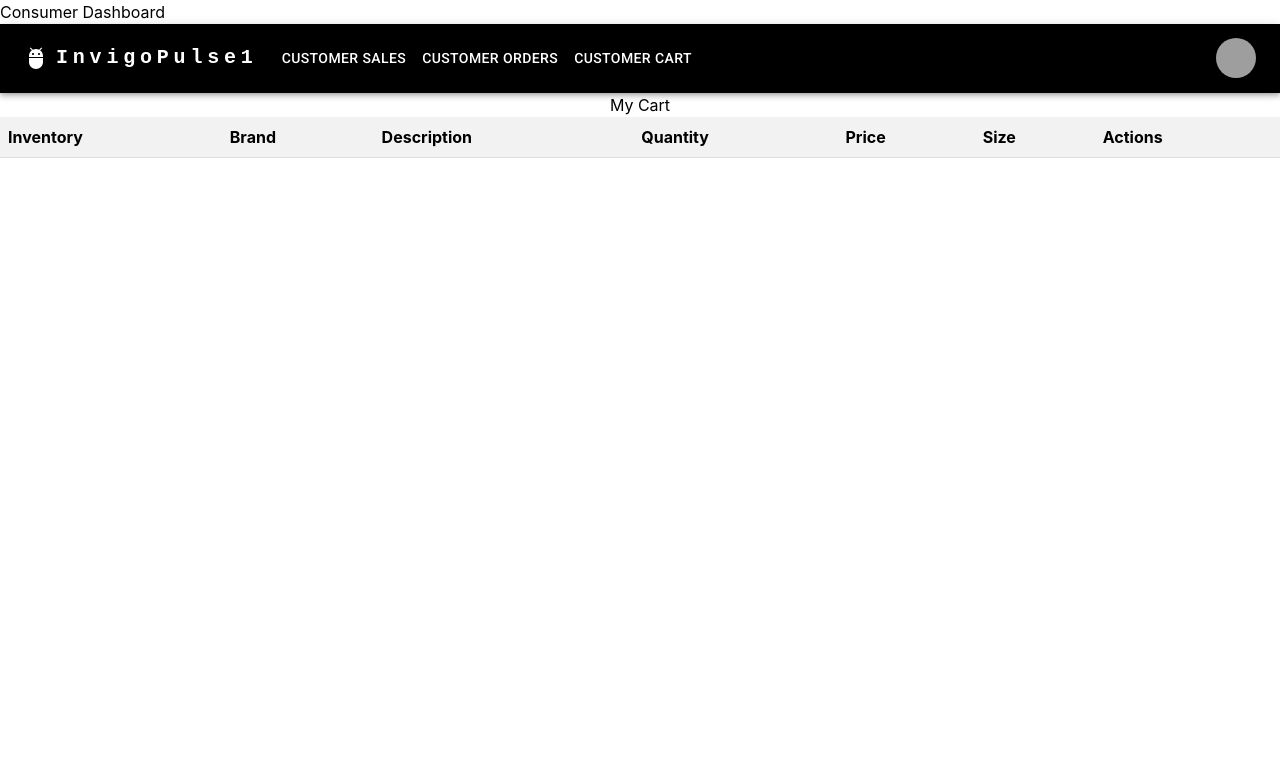
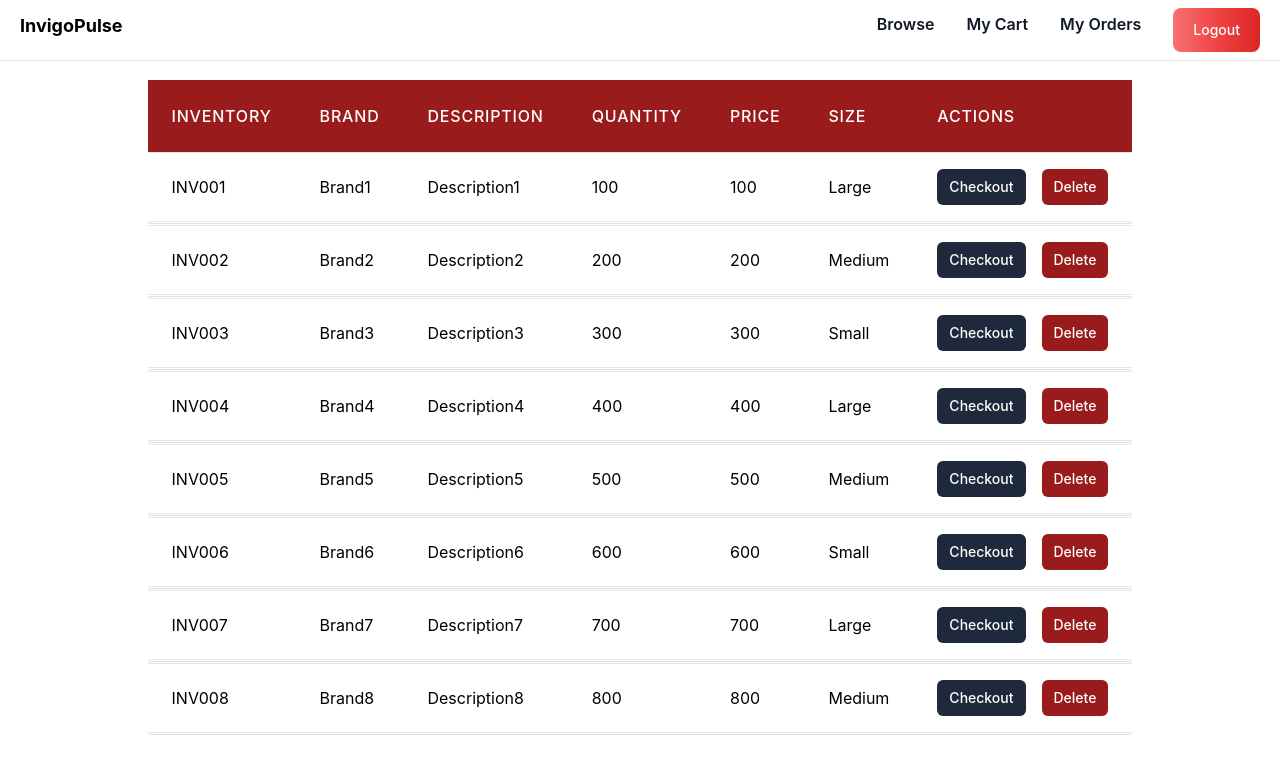
Before and after one commit to ritu456286/InvigoPulse, a React (Create React App) app in the folder client/: page /customer/customercart in a window 1280 px wide. Shown: the top 774 px of the page. Built offline with nearby package versions, Linux system fonts and the light colour scheme; sample sign-in values are in the browser's storage; grey boxes are pictures that could not be loaded.

Commit message:
updated customer navbar, added logout notification, updated customer cart UI

```diff
--- a/client/src/App.js
+++ b/client/src/App.js
@@ -14,7 +14,6 @@ import CompanySales from "./components/companyOrdersAndSales/companysales";
 import ProductSalesPage from "./components/customerSelectType/products";
 import CustomerCart from "./components/customerCart/customercart";
 import MyOrdersPage from "./components/customerOrders/customerorders";
-import Example from "./components/ConsumerDashboard/example";
 import { ToastContainer } from "react-toastify";
 import "react-toastify/dist/ReactToastify.css";
 function App() {
@@ -29,7 +28,6 @@ function App() {
             <Route path="/customer/" element={<AllProducts />} />
             <Route path="/customer/customercart" element={<CustomerCart />} />
             <Route path="/customer/customerorders" element={<MyOrdersPage />} />
-            <Route path="/customer/ex" element={<Example />} />
           </Route>
           <Route path="/companypage" element={<CompanyPage />} />
           <Route path="/companyinventory" element={<CompanyInventory />} />
--- a/client/src/components/ConsumerDashboard/ConsumerDash.js
+++ b/client/src/components/ConsumerDashboard/ConsumerDash.js
@@ -4,6 +4,7 @@ import { useContext, useEffect } from "react";
 import { AuthContext } from "../../cotexts/AuthContext";
 import { useNavigate } from "react-router-dom";
 import axios from "axios";
+import ResponsiveAppBarcust from "../navbar/navbarcust";
 const ConsumerDash = () => {
   const navigate = useNavigate();
   const { currentUser } = useContext(AuthContext);
@@ -16,8 +17,8 @@ const ConsumerDash = () => {
     }
   }, []);
   return (
-    <div>
-      <h1>Consumer Dashboard</h1>
+    <div className="p-20">
+      <ResponsiveAppBarcust />
       <Outlet />
     </div>
   );
--- a/client/src/components/customerCart/customercart.js
+++ b/client/src/components/customerCart/customercart.js
@@ -3,11 +3,13 @@ import axios from "axios";
 import "./customercart.css"; // Import CSS file for styling
 import ResponsiveAppBarcust from "../navbar/navbarcust";
 import { AuthContext } from "../../cotexts/AuthContext";
+import data from "../../json/allproducts.json";
 const CustomerCart = () => {
   const [cartData, setCartData] = useState([]);
   const { currentUser } = useContext(AuthContext);
   useEffect(() => {
     //fetchCartData(); // Fetch cart data when component mounts
+    setCartData(data);
     console.log(currentUser);
   }, []); // Empty dependency array ensures useEffect runs only once when component mounts
 
@@ -71,34 +73,64 @@ const CustomerCart = () => {
   };
 
   return (
-    <div>
-      <ResponsiveAppBarcust />
-      <h2>My Cart</h2>
-      <table className="cart-table">
-        <thead>
+    <div className="flex items-center justify-center">
+      {/* <ResponsiveAppBarcust /> */}
+      <table
+        className="divide-y divide-gray-200"
+        style={{ margin: "auto", width: "80%" }}
+      >
+        <thead className="bg-red-800 text-white">
           <tr>
-            <th>Inventory</th>
-            <th>Brand</th>
-            <th>Description</th>
-            <th>Quantity</th>
-            <th>Price</th>
-            <th>Size</th>
-            <th>Actions</th>
+            <th className="px-6 py-6 text-left text-l font-medium uppercase tracking-wider">
+              Inventory
+            </th>
+            <th className="px-6 py-6 text-left text-l font-medium uppercase tracking-wider">
+              Brand
+            </th>
+            <th className="px-6 py-6 text-left text-l font-medium uppercase tracking-wider">
+              Description
+            </th>
+            <th className="px-6 py-6 text-left text-l font-medium uppercase tracking-wider">
+              Quantity
+            </th>
+            <th className="px-6 py-6 text-left text-l font-medium uppercase tracking-wider">
+              Price
+            </th>
+            <th className="px-6 py-6 text-left text-l font-medium uppercase tracking-wider">
+              Size
+            </th>
+            <th className="px-6 py-6 text-left text-l font-medium uppercase tracking-wider">
+              Actions
+            </th>
           </tr>
         </thead>
-        <tbody>
+        <tbody className="bg-white divide-y divide-gray-200">
           {cartData.map((item, index) => (
             <React.Fragment key={index}>
               <tr>
-                <td>{item.inventoryId}</td>
-                <td>{item.brand}</td>
-                <td>{item.Description}</td>
-                <td>{item.quantity}</td>
-                <td>{item.Price}</td>
-                <td>{item.Size}</td>
-                <td>
-                  <button onClick={() => handleCheckout(item)}>Checkout</button>
-                  <button onClick={() => handleDeleteItem(item)}>Delete</button>
+                <td className="px-6 py-4 whitespace-nowrap">
+                  {item.inventoryId}
+                </td>
+                <td className="px-6 py-4 whitespace-nowrap">{item.brand}</td>
+                <td className="px-6 py-4 whitespace-nowrap">
+                  {item.Description}
+                </td>
+                <td className="px-6 py-4 whitespace-nowrap">{item.quantity}</td>
+                <td className="px-6 py-4 whitespace-nowrap">{item.Price}</td>
+                <td className="px-6 py-4 whitespace-nowrap">{item.Size}</td>
+                <td className="px-6 py-4 whitespace-nowrap">
+                  <button
+                    className="text-white bg-slate-800 hover:bg-slate-700 px-3 py-2 rounded-md text-sm font-medium"
+                    onClick={() => handleCheckout(item)}
+                  >
+                    Checkout
+                  </button>
+                  <button
+                    className="text-white bg-red-800 hover:bg-red-700 px-3 py-2 rounded-md text-sm font-medium ml-4"
+                    onClick={() => handleDeleteItem(item)}
+                  >
+                    Delete
+                  </button>
                 </td>
               </tr>
               <tr className="line-row">
--- a/client/src/components/customerLogin/customerlogin.js
+++ b/client/src/components/customerLogin/customerlogin.js
@@ -4,6 +4,7 @@ import { Link, useNavigate } from "react-router-dom";
 import { AuthContext } from "../../cotexts/AuthContext";
 import { toast } from "react-toastify";
 import register_svg from "../../asserts/register_svg.svg";
+import axios from "axios";
 function CustomerLogin() {
   const [email, setEmail] = useState(null);
   const [password, setPassword] = useState(null);
--- a/client/src/components/customerRegister/customerregister.js
+++ b/client/src/components/customerRegister/customerregister.js
@@ -4,9 +4,8 @@ import { supabase } from "../../supabaseConfig";
 import { AuthContext } from "../../cotexts/AuthContext";
 import { toast } from "react-toastify";
 import { Box } from "@mui/material";
-
+import axios from "axios";
 import register_svg from "../../asserts/register_svg.svg";
-import axios from "axios";
 function CustomerRegister() {
   const style = {
     bgcolor: "background.paper",
--- a/client/src/components/navbar/navbarcust.js
+++ b/client/src/components/navbar/navbarcust.js
@@ -1,26 +1,29 @@
-import * as React from 'react';
-import { Link } from 'react-router-dom';
-import AppBar from '@mui/material/AppBar';
-import Box from '@mui/material/Box';
-import Toolbar from '@mui/material/Toolbar';
-import IconButton from '@mui/material/IconButton';
-import Typography from '@mui/material/Typography';
-import Menu from '@mui/material/Menu';
-import MenuIcon from '@mui/icons-material/Menu';
-import Container from '@mui/material/Container';
-import Avatar from '@mui/material/Avatar';
-import Button from '@mui/material/Button';
-import Tooltip from '@mui/material/Tooltip';
-import MenuItem from '@mui/material/MenuItem';
-import AdbIcon from '@mui/icons-material/Adb';
-
-const pages = ['Customer Sales', 'Customer Orders', 'Customer Cart', ];
-const settings = ['Profile', 'Account', 'Dashboard', 'Logout'];
-
+import * as React from "react";
+import { Link, Navigate, useNavigate } from "react-router-dom";
+import AppBar from "@mui/material/AppBar";
+import Box from "@mui/material/Box";
+import Toolbar from "@mui/material/Toolbar";
+import IconButton from "@mui/material/IconButton";
+import Typography from "@mui/material/Typography";
+import Menu from "@mui/material/Menu";
+import MenuIcon from "@mui/icons-material/Menu";
+import Container from "@mui/material/Container";
+import Avatar from "@mui/material/Avatar";
+import Button from "@mui/material/Button";
+import Tooltip from "@mui/material/Tooltip";
+import MenuItem from "@mui/material/MenuItem";
+import AdbIcon from "@mui/icons-material/Adb";
+import { AuthContext } from "../../cotexts/AuthContext";
+import { useContext } from "react";
+import { toast } from "react-toastify";
+const pages = ["Customer Sales", "Customer Orders", "Customer Cart"];
+const settings = ["Profile", "Account", "Dashboard", "Logout"];
 function ResponsiveAppBarcust() {
   const [anchorElNav, setAnchorElNav] = React.useState(null);
   const [anchorElUser, setAnchorElUser] = React.useState(null);
-
+  const { currentUser, signOutUser, signIn, loginUser } =
+    useContext(AuthContext);
+  const navigate = useNavigate();
   const handleOpenNavMenu = (event) => {
     setAnchorElNav(event.currentTarget);
   };
@@ -35,112 +38,58 @@ function ResponsiveAppBarcust() {
   const handleCloseUserMenu = () => {
     setAnchorElUser(null);
   };
-
+  const logOut = async () => {
+    await signOutUser();
+    toast.success("Logged out successfully !", {
+      toastId: "Logout",
+      position: "top-right",
+      autoClose: 5000,
+      hideProgressBar: false,
+      closeOnClick: true,
+      pauseOnHover: true,
+      draggable: true,
+      progress: undefined,
+      theme: "colored",
+    });
+    navigate("/login");
+  };
   return (
-    <AppBar position="static" sx={{ backgroundColor: 'black' }}>
-      <Container maxWidth="xl">
-        <Toolbar disableGutters>
-          <AdbIcon sx={{ display: { xs: 'none', md: 'flex' }, mr: 1 }} />
-          <Typography
-            variant="h6"
-            noWrap
-            component={Link}
-            to="/"
-            sx={{
-              mr: 2,
-              display: { xs: 'none', md: 'flex' },
-              fontFamily: 'monospace',
-              fontWeight: 700,
-              letterSpacing: '.3rem',
-              color: 'white',
-              textDecoration: 'none',
+    <nav className="flex backdrop-filter backdrop-blur-lg bg-opacity-30 border-b border-gray-200 justify-evenly fixed px-5 right-0 left-0 top-0 mb-20 bg-white z-10">
+      <div className="flex justify-between w-full">
+        <h3 className="text-lg font-bold py-3">InvigoPulse</h3>
+        <div className="flex w-auto space-x-4 text-gray-900 gap-4">
+          <Link
+            to="/customer/"
+            className="font-semibold py-3 hover:border-b-2 hover:border-red-600"
+          >
+            Browse
+          </Link>
+          <Link
+            to="/customer/customercart"
+            className="font-semibold py-3 hover:border-b-2 hover:border-red-600"
+          >
+            My Cart
+          </Link>
+          <Link
+            to="/customer/customerorders"
+            className="font-semibold py-3 hover:border-b-2 hover:border-red-600"
+          >
+            My Orders
+          </Link>
+          <button
+            className=" my-2 align-middle text-white w-auto bg-gradient-to-r py-3 from-red-400 via-red-500 to-red-600 hover:bg-gradient-to-br focus:ring-4 focus:outline-none focus:ring-red-300 dark:focus:ring-red-800 font-medium rounded-lg text-sm px-5 text-center"
+            onClick={() => {
+              logOut();
             }}
           >
-            InvigoPulse1
-          </Typography>
+            <p>Logout</p>
+          </button>
+        </div>
+      </div>
 
-          <Box sx={{ flexGrow: 1, display: { xs: 'flex', md: 'none' } }}>
-            <IconButton
-              size="large"
-              aria-label="menu"
-              aria-controls="menu-appbar"
-              aria-haspopup="true"
-              onClick={handleOpenNavMenu}
-              color="inherit"
-            >
-              <MenuIcon />
-            </IconButton>
-            <Menu
-              id="menu-appbar"
-              anchorEl={anchorElNav}
-              anchorOrigin={{
-                vertical: 'bottom',
-                horizontal: 'left',
-              }}
-              keepMounted
-              transformOrigin={{
-                vertical: 'top',
-                horizontal: 'left',
-              }}
-              open={Boolean(anchorElNav)}
-              onClose={handleCloseNavMenu}
-              sx={{
-                display: { xs: 'block', md: 'none' },
-              }}
-            >
-              {pages.map((page) => (
-                <MenuItem key={page} onClick={handleCloseNavMenu}>
-                  <Typography textAlign="center" sx={{ color: 'black' }}>{page}</Typography>
-                </MenuItem>
-              ))}
-            </Menu>
-          </Box>
-
-          <Box sx={{ flexGrow: 1, display: { xs: 'none', md: 'flex' } }}>
-            {pages.map((page) => (
-              <Button
-                key={page}
-                component={Link}
-                to={`/${page.toLowerCase().replace(' ', '')}`}
-                sx={{ my: 2, color: 'white', display: 'block' }}
-              >
-                {page}
-              </Button>
-            ))}
-          </Box>
-
-          <Box sx={{ flexGrow: 0 }}>
-            <Tooltip title="Open settings">
-              <IconButton onClick={handleOpenUserMenu} sx={{ p: 0 }}>
-                <Avatar alt="User Avatar" src="/static/images/avatar.jpg" />
-              </IconButton>
-            </Tooltip>
-            <Menu
-              sx={{ mt: '45px' }}
-              id="menu-appbar"
-              anchorEl={anchorElUser}
-              anchorOrigin={{
-                vertical: 'top',
-                horizontal: 'right',
-              }}
-              keepMounted
-              transformOrigin={{
-                vertical: 'top',
-                horizontal: 'right',
-              }}
-              open={Boolean(anchorElUser)}
-              onClose={handleCloseUserMenu}
-            >
-              {settings.map((setting) => (
-                <MenuItem key={setting} onClick={handleCloseUserMenu}>
-                  <Typography textAlign="center" sx={{ color: 'black' }}>{setting}</Typography>
-                </MenuItem>
-              ))}
-            </Menu>
-          </Box>
-        </Toolbar>
-      </Container>
-    </AppBar>
+      {/* {(currentUser.user_metadata.role == 'service_provider') &&
+          <Link to="/dashboard/provider">Provider Dashboard</Link>}*/}
+    </nav>
   );
 }
 export default ResponsiveAppBarcust;
--- /dev/null
+++ b/client/src/json/allproducts.json
@@ -0,0 +1,66 @@
+[
+  {
+    "brand": "Brand1",
+    "Description": "Description1",
+    "inventoryId": "INV001",
+    "quantity": 100,
+    "Size": "Large",
+    "Price": 100
+  },
+  {
+    "brand": "Brand2",
+    "Description": "Description2",
+    "inventoryId": "INV002",
+    "quantity": 200,
+    "Size": "Medium",
+    "Price": 200
+  },
+  {
+    "brand": "Brand3",
+    "Description": "Description3",
+    "inventoryId": "INV003",
+    "quantity": 300,
+    "Size": "Small",
+    "Price": 300
+  },
+  {
+    "brand": "Brand4",
+    "Description": "Description4",
+    "inventoryId": "INV004",
+    "quantity": 400,
+    "Size": "Large",
+    "Price": 400
+  },
+  {
+    "brand": "Brand5",
+    "Description": "Description5",
+    "inventoryId": "INV005",
+    "quantity": 500,
+    "Size": "Medium",
+    "Price": 500
+  },
+  {
+    "brand": "Brand6",
+    "Description": "Description6",
+    "inventoryId": "INV006",
+    "quantity": 600,
+    "Size": "Small",
+    "Price": 600
+  },
+  {
+    "brand": "Brand7",
+    "Description": "Description7",
+    "inventoryId": "INV007",
+    "quantity": 700,
+    "Size": "Large",
+    "Price": 700
+  },
+  {
+    "brand": "Brand8",
+    "Description": "Description8",
+    "inventoryId": "INV008",
+    "quantity": 800,
+    "Size": "Medium",
+    "Price": 800
+  }
+]
```
Also changed, not shown: client/src/asserts/products.json (added, +114 -0 lines), 2 other files (tests, documents, lock files or other folders).
